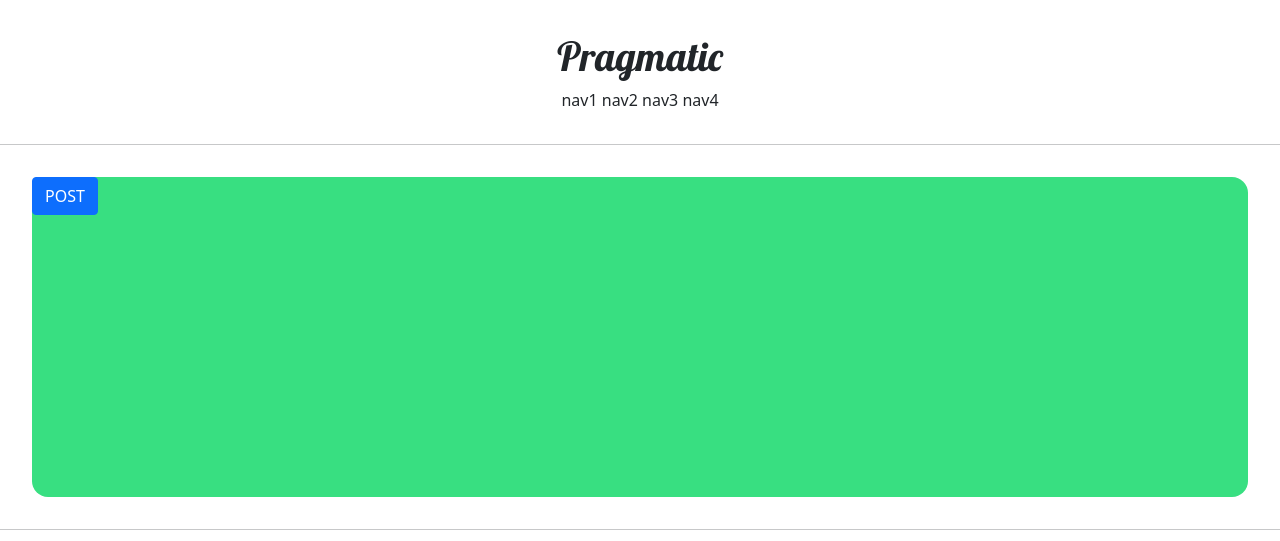
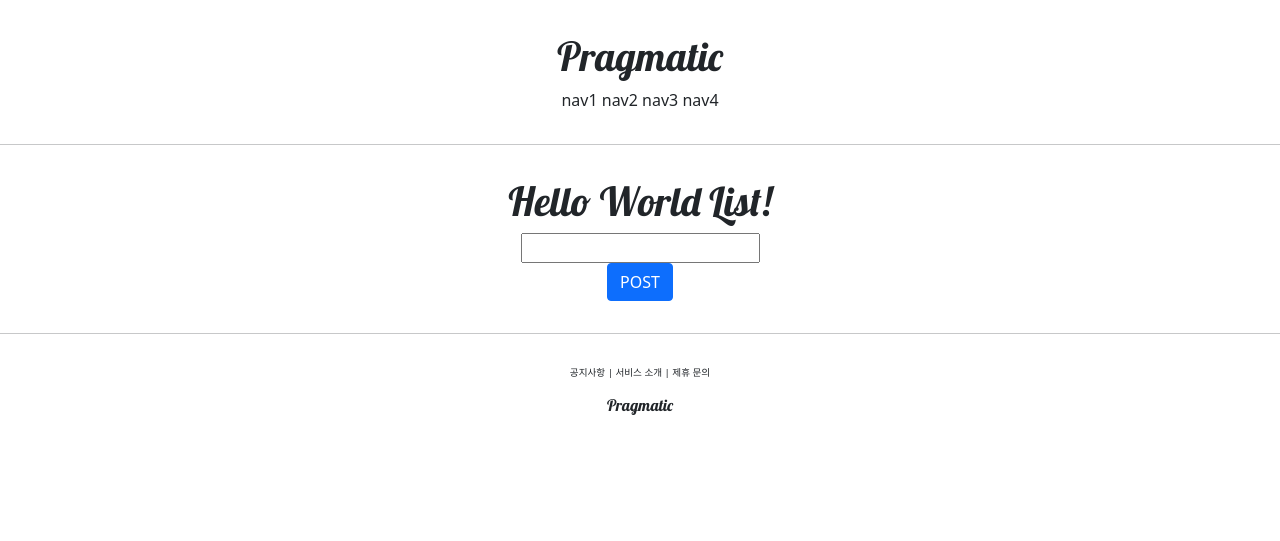
Before and after one commit to Hoony0321/Python, a Django app: page /account/hello_world/ in a window 1280 px wide. Shown: the top 541 px of the page. Run offline with Django 3.2, Linux system fonts and the light colour scheme.

Commit message:
django course 17

```diff
--- a/django_lecture/pragmatic/accountapp/templates/accountapp/hello_world.html
+++ b/django_lecture/pragmatic/accountapp/templates/accountapp/hello_world.html
@@ -3,14 +3,25 @@
 
 <!-- content block 내용 바꾸기 -->
 {% block content %}
-    <div style = "height : 20rem; background-color: #38df81; border-radius : 1rem; margin : 2rem;">
-
+    <div style = "border-radius : 1rem; margin : 2rem; text-align: center;">
+        <h1 style = "font-family: 'lobster' , cursive;">
+            Hello World List!
+        </h1>
         <form action="/account/hello_world/" method="POST">
             {% csrf_token %}
-            <input type="submit" value="POST" class="btn btn-primary">
+            <div>
+                <input type="text" name="hello_world_input">
+            </div>
+            <div>
+                <input type="submit" value="POST" class="btn btn-primary">
+            </div>
+
         </form>
-
-        <h1>{{ text }}</h1>
+        {% if hello_world_output %}
+        <h1>
+            {{ hello_world_output.text }}
+        </h1>
+        {% endif %}
 
     </div>
 {% endblock %}
--- a/django_lecture/pragmatic/accountapp/views.py
+++ b/django_lecture/pragmatic/accountapp/views.py
@@ -1,10 +1,19 @@
 from django.shortcuts import render
 from django.http import HttpResponse
+from accountapp.models import HelloWorld
 # Create your views here.
 
 def hello_world(request): #인자로 request가 들어가는 이유는 client에게 요청을 받아 처리하기 때문!
 
     if request.method == "POST":
-        return render(request, 'accountapp/hello_world.html' , context ={ 'text' : "POST METHOD"});
+
+        temp = request.POST.get('hello_world_input');
+
+        new_hello_world = HelloWorld();
+        new_hello_world.text = temp;
+        new_hello_world.save();
+
+        return render(request, 'accountapp/hello_world.html' , context ={ 'hello_world_output' : new_hello_world });
+
     else :
         return render(request, 'accountapp/hello_world.html');
```
